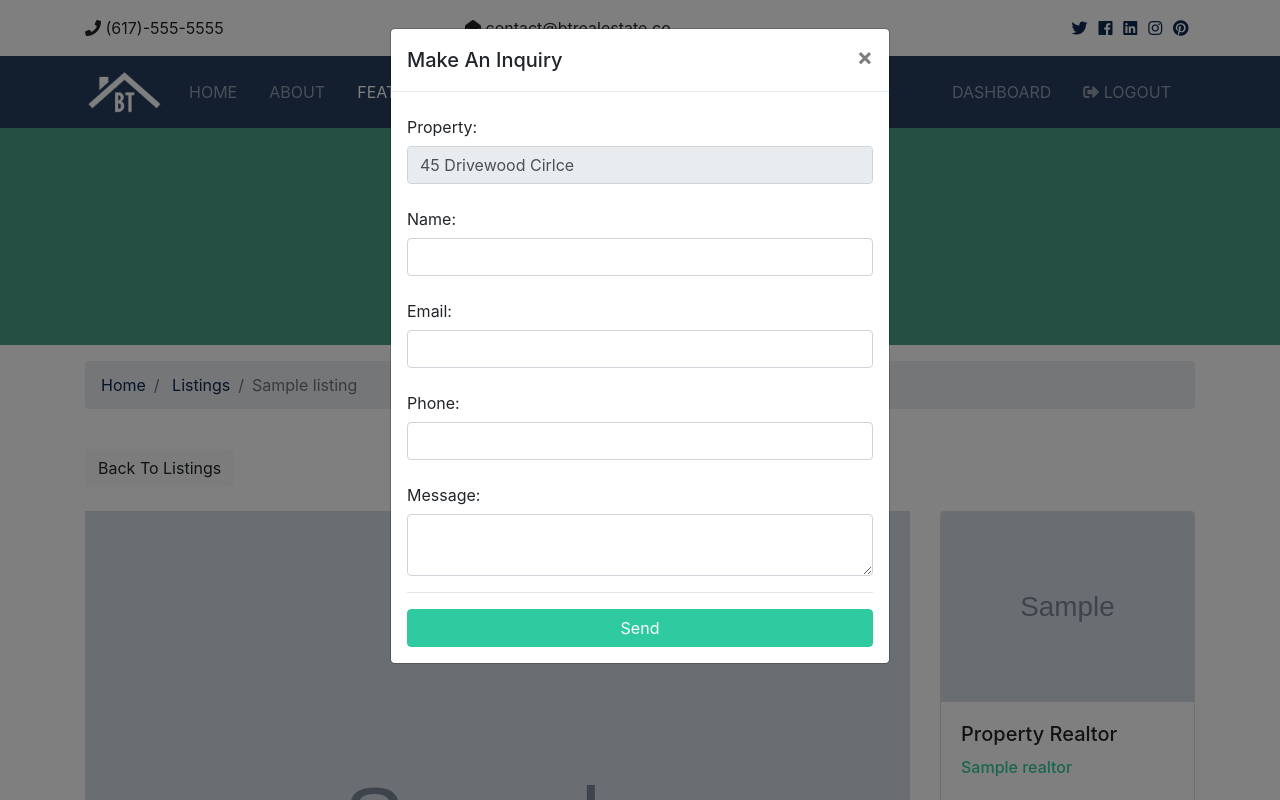
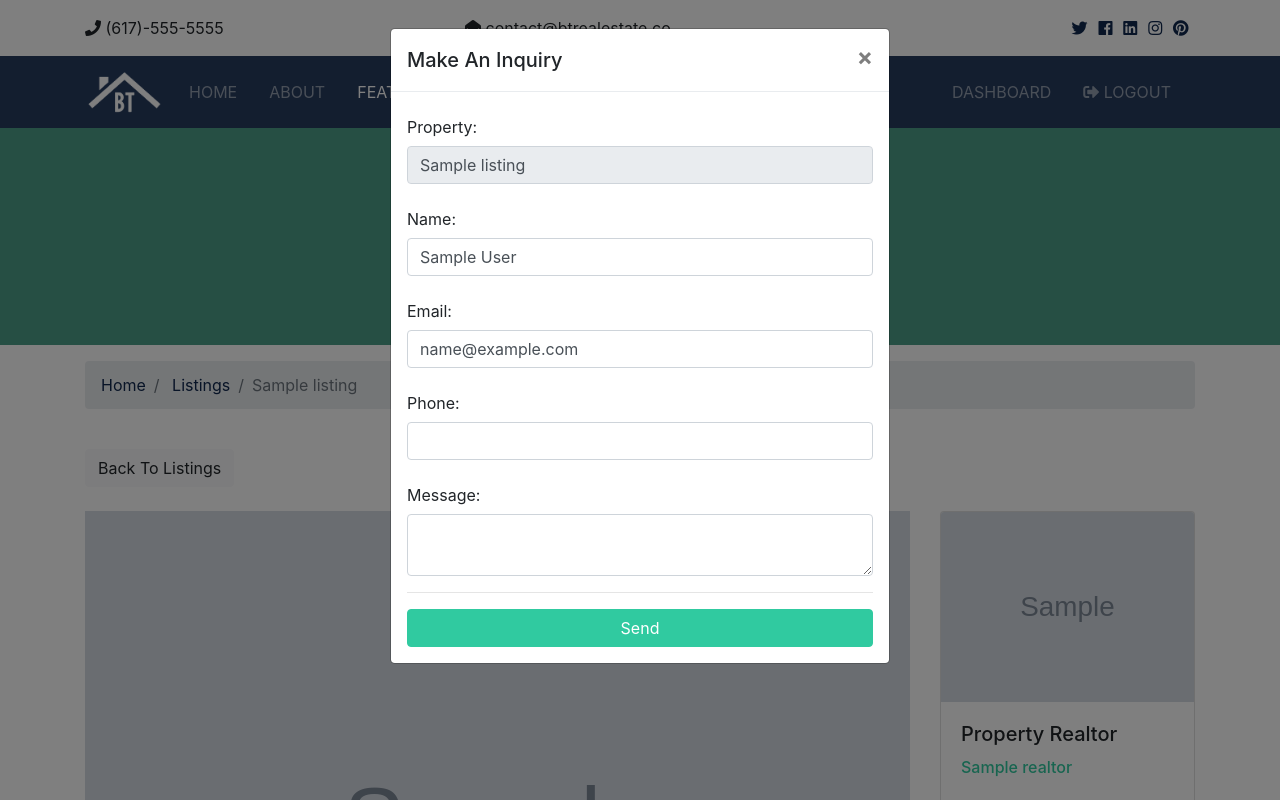
Before and after one commit to ajascha/djangocourse-btre, a Django app: page /listings/1 in a window 1280 px wide, after a click on "Make An Inquiry". Run offline with Django 3.2, Linux system fonts and the light colour scheme; a user stored in the database is signed in; tables that the repository leaves empty hold one stand-in row (values such as "Sample post"); grey boxes marked "Sample" are stand-in pictures; some libraries are stand-ins or nearby versions.

Commit message:
Prepared contact form

```diff
--- a/btre/urls.py
+++ b/btre/urls.py
@@ -8,5 +8,6 @@ urlpatterns = [
     path('', include('pages.urls')),
     path('listings/', include('listings.urls')),
     path('accounts/', include('accounts.urls')),
+    path('contacts/', include('contacts.urls')),
     path('admin/', admin.site.urls),
 ] + static(settings.MEDIA_URL, document_root=settings.MEDIA_ROOT) # For media files to show up in frontend
--- /dev/null
+++ b/contacts/urls.py
@@ -0,0 +1,8 @@
+# Mostly copied from another app's urls.py
+
+from django.urls import path
+from . import views
+
+urlpatterns = [
+    path('contact', views.contact, name='contact'),
+]
--- a/contacts/views.py
+++ b/contacts/views.py
@@ -1,3 +1,4 @@
 from django.shortcuts import render
 
-# Create your views here.
+def contact(request):
+    return
--- a/templates/listings/listing.html
+++ b/templates/listings/listing.html
@@ -169,18 +169,37 @@
             </button>
         </div>
         <div class="modal-body">
-            <form>
+            <form action="{% url 'contact' %}" method="POST">
+                {% csrf_token %}
+                {% if user.is_authenticated %}
+                    <input type="hidden" name="user_id" value="{{ user.id }}">
+                {% else %}
+                    <!-- We still send the value 0 even if there is no user. This will make things easier. -->
+                    <input type="hidden" name="user_id" value="0">
+                {% endif %}
+                <!-- Send an email to realtor upon receipt of message -->
+                <input type="hidden" name="realtor_email" value="{{ listing.realtor.email }}">
+                <input type="hidden" name="realtor_id" value="{{ listing.id }}">
             <div class="form-group">
                 <label for="property_name" class="col-form-label">Property:</label>
-                <input type="text" name="listing" class="form-control" value="45 Drivewood Cirlce" disabled>
+                <input type="text" name="listing" class="form-control" value="{{ listing.title }}" disabled>
             </div>
             <div class="form-group">
+                <!-- Fill in the user's name & email if user is logged in -->
                 <label for="name" class="col-form-label">Name:</label>
-                <input type="text" name="name" class="form-control" required>
+                <input type="text" name="name" class="form-control"
+                {% if user.is_authenticated %}
+                    value="{{ user.first_name }} {{ user.last_name }}"
+                {% endif %}
+                required>
             </div>
             <div class="form-group">
                 <label for="email" class="col-form-label">Email:</label>
-                <input type="email" name="email" class="form-control" required>
+                <input type="email" name="email" class="form-control"
+                {% if user.is_authenticated %}
+                    value="{{ user.email }}"
+                {% endif %}
+                required>
             </div>
             <div class="form-group">
                 <label for="phone" class="col-form-label">Phone:</label>
```
